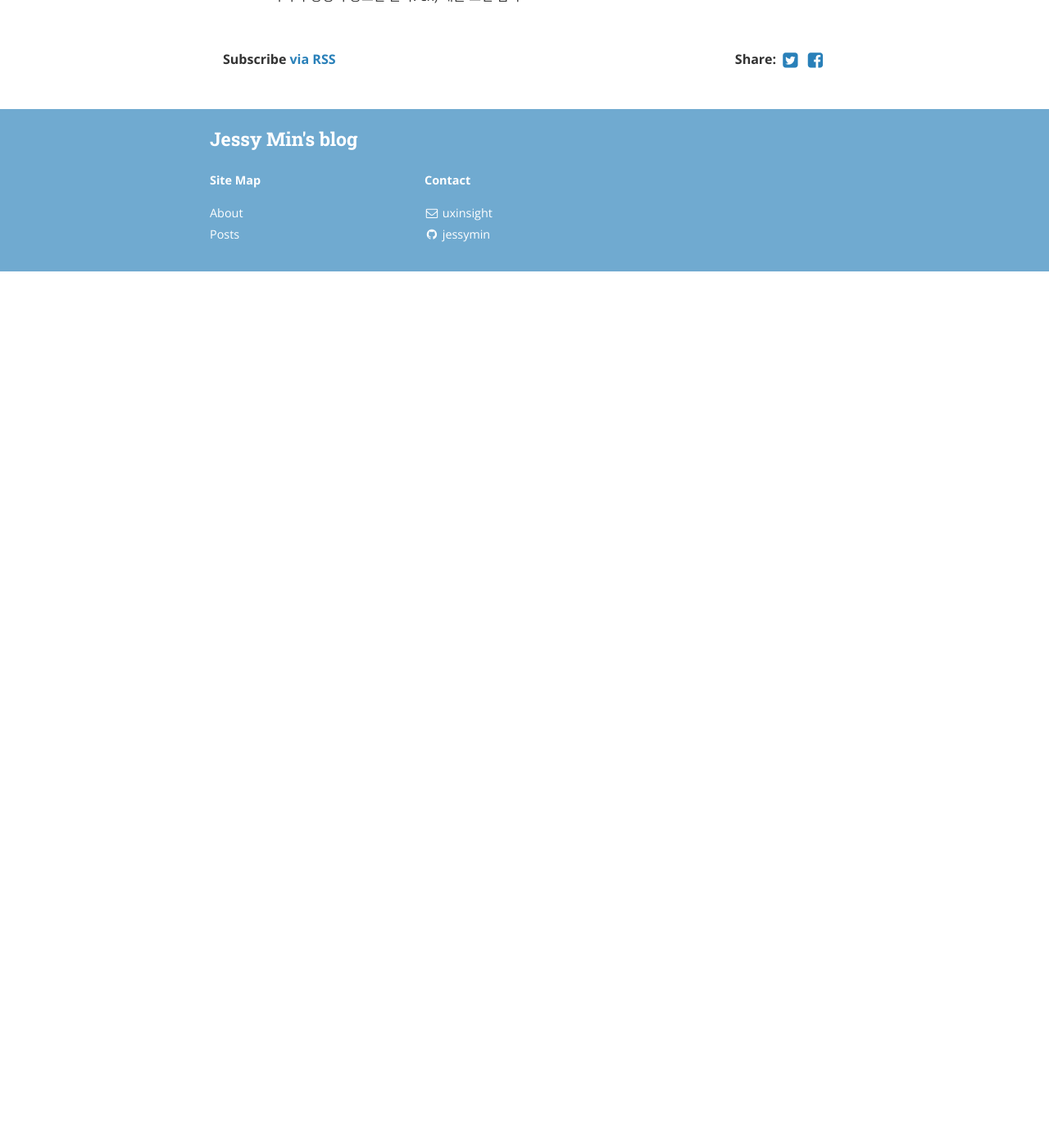
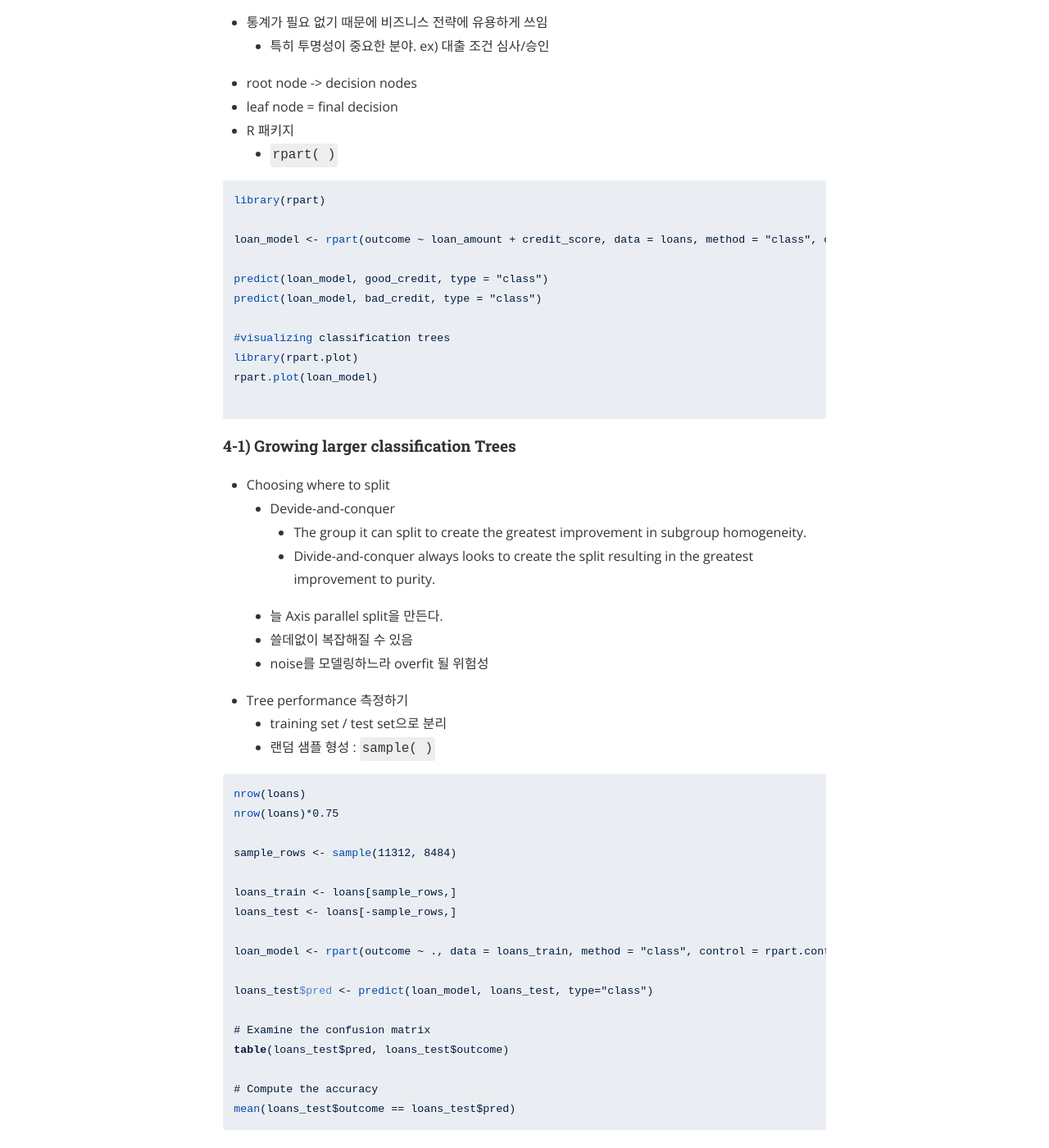
Before and after one commit to JessyMin/jessymin.github.io, a Jekyll site: the page built from _posts/2018-09-03-datacamp-ml-supervised-1-classification.md, in a window 1280 px wide and 1400 px high, scrolled down 1320 px. Shown: the whole window at 82% size. Built offline with Jekyll 4.4.1, drawn with Linux system fonts in a browser that asks for light colours; nearby versions of some CDN libraries; before the commit the page ends 1651 px from its top, so only the background shows below that; some of the changed text lies outside the part shown.

Commit message:
add contents

````diff
--- a/_posts/2018-09-03-datacamp-ml-supervised-1-classification.md
+++ b/_posts/2018-09-03-datacamp-ml-supervised-1-classification.md
@@ -48,4 +49,56 @@ auc(ROC)
 ### 4. Classification Trees
 
 * 통계가 필요 없기 때문에 비즈니스 전략에 유용하게 쓰임
-  * 특히 투명성이 중요한 분야. ex) 대출 조건 심사
+  * 특히 투명성이 중요한 분야. ex) 대출 조건 심사/승인
+* root node -> decision nodes
+* leaf node = final decision
+* R 패키지
+  * `rpart( )`
+
+
+``` r
+library(rpart)
+
+loan_model <- rpart(outcome ~ loan_amount + credit_score, data = loans, method = "class", control = rpart.control(cp = 0))
+
+predict(loan_model, good_credit, type = "class")
+predict(loan_model, bad_credit, type = "class")
+
+#visualizing classification trees
+library(rpart.plot)
+rpart.plot(loan_model)
+
+```
+
+#### 4-1) Growing larger classification Trees
+
+* Choosing where to split
+  * Devide-and-conquer
+    * The group it can split to create the greatest improvement in subgroup homogeneity.
+    * Divide-and-conquer always looks to create the split resulting in the greatest improvement to purity.
+  * 늘 Axis parallel split을 만든다.
+  * 쓸데없이 복잡해질 수 있음
+  * noise를 모델링하느라 overfit 될 위험성
+* Tree performance 측정하기
+  * training set / test set으로 분리
+  * 랜덤 샘플 형성 : `sample( )`
+
+```r
+nrow(loans)
+nrow(loans)*0.75
+
+sample_rows <- sample(11312, 8484)
+
+loans_train <- loans[sample_rows,]
+loans_test <- loans[-sample_rows,]
+
+loan_model <- rpart(outcome ~ ., data = loans_train, method = "class", control = rpart.control(cp = 0))
+
+loans_test$pred <- predict(loan_model, loans_test, type="class")
+
+# Examine the confusion matrix
+table(loans_test$pred, loans_test$outcome)
+
+# Compute the accuracy
+mean(loans_test$outcome == loans_test$pred)
+```
````
Also changed, not shown: other parts of _posts/2018-09-03-datacamp-ml-supervised-1-classification.md (+1 -0 lines).
